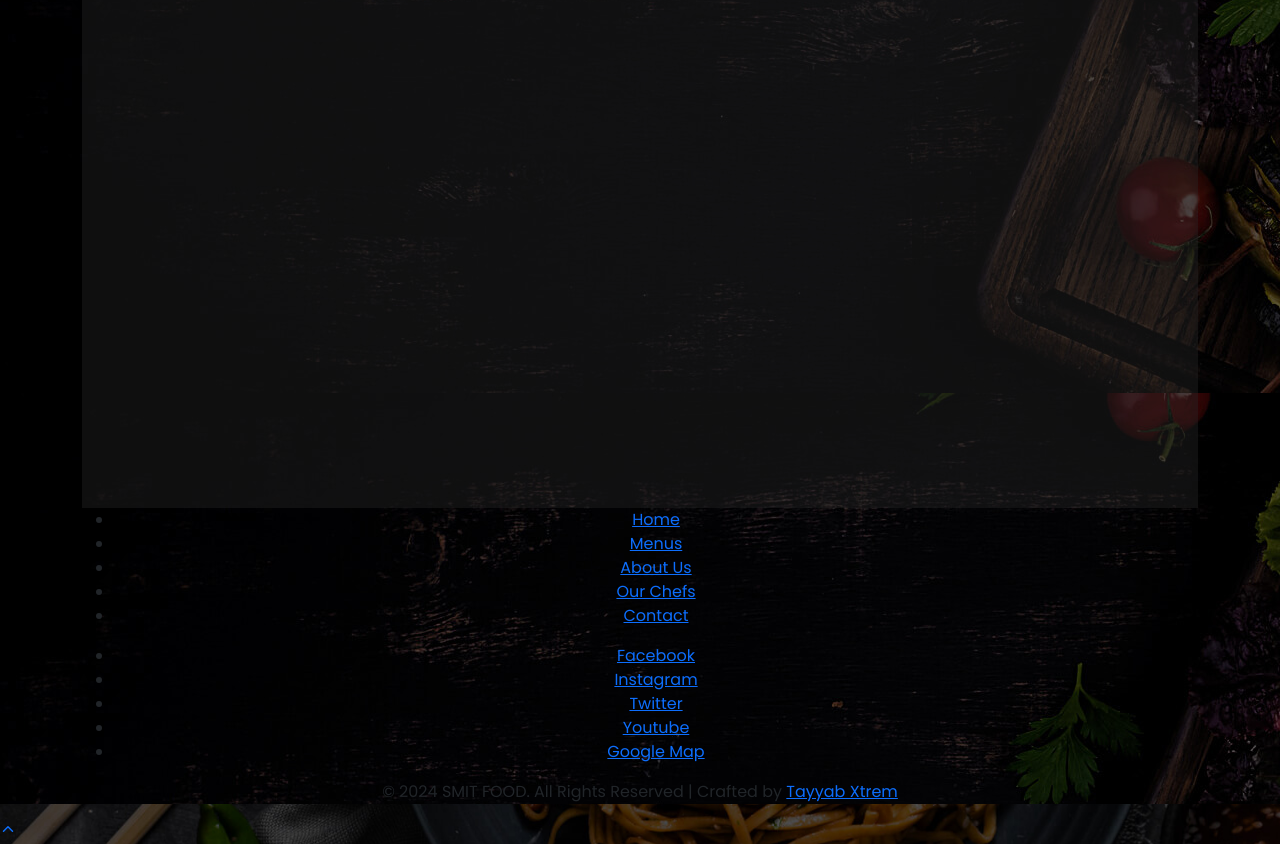
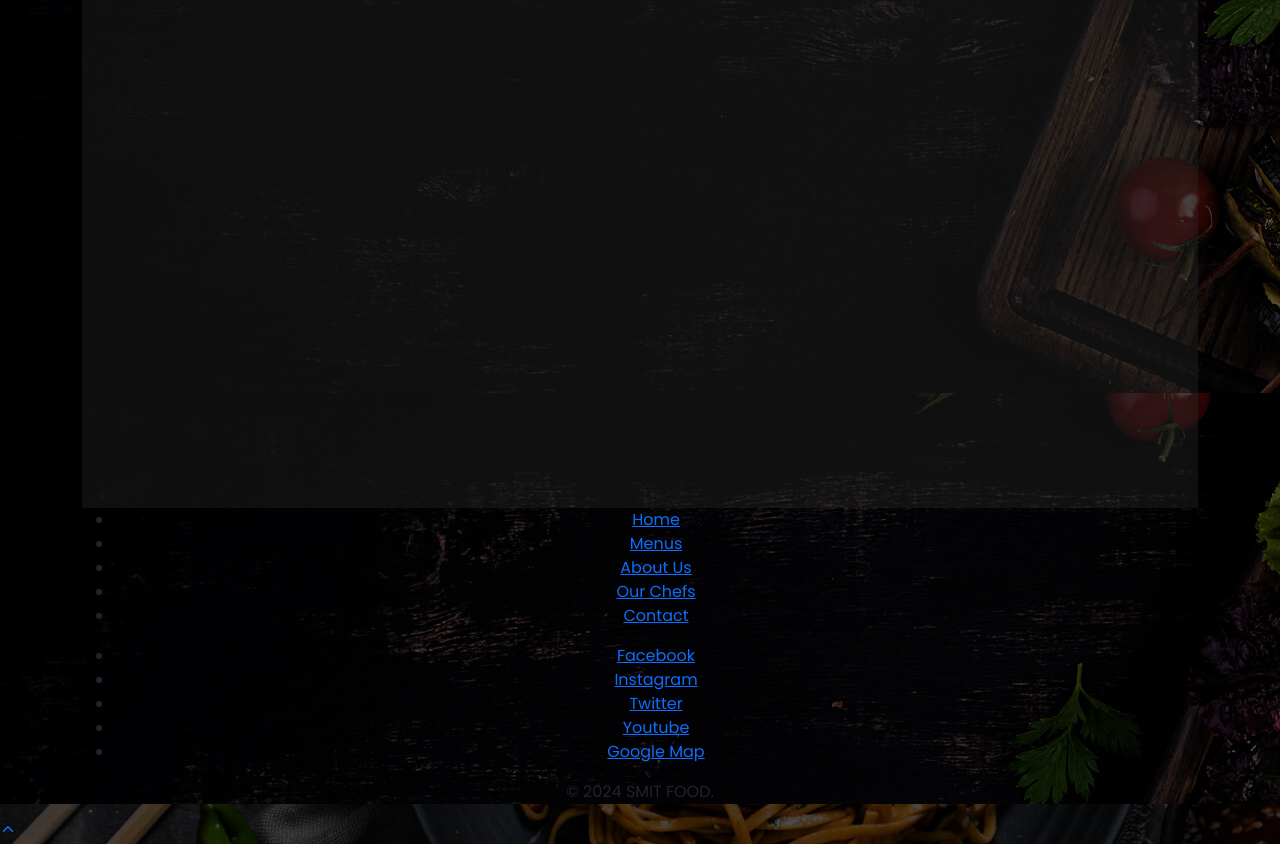
Before and after one commit to TayyabXtreme/SMIT_FOOD, a plain HTML site: page index.html in a window 1280 px wide. Shown: the part 9340-10184 px from the top of the page. Drawn offline with nearby package versions, Linux system fonts and the light colour scheme; files that its build step writes are made by us from their sources; a script that the page names is missing; files whose address does not match are found by name; a web font is replaced by a local one.

Commit message:
new added

```diff
--- a/index.html
+++ b/index.html
@@ -551,8 +551,7 @@
       <div class="footer-bottom">
 
         <p class="copyright">
-          &copy; 2024 SMIT FOOD. All Rights Reserved | Crafted by <a href="https://github.com/TayyabXtreme"
-            target="_blank" class="link">Tayyab Xtrem</a>
+          &copy; 2024 SMIT FOOD.
         </p>
 
       </div>
```
